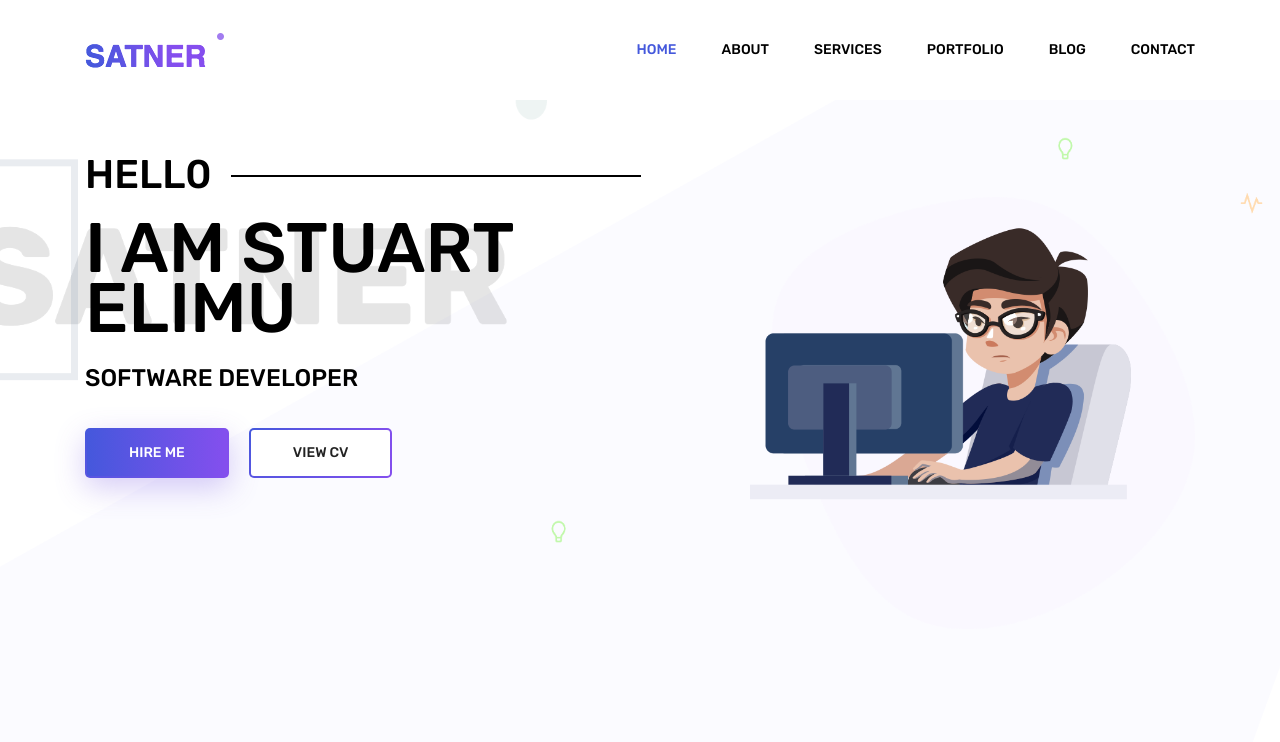
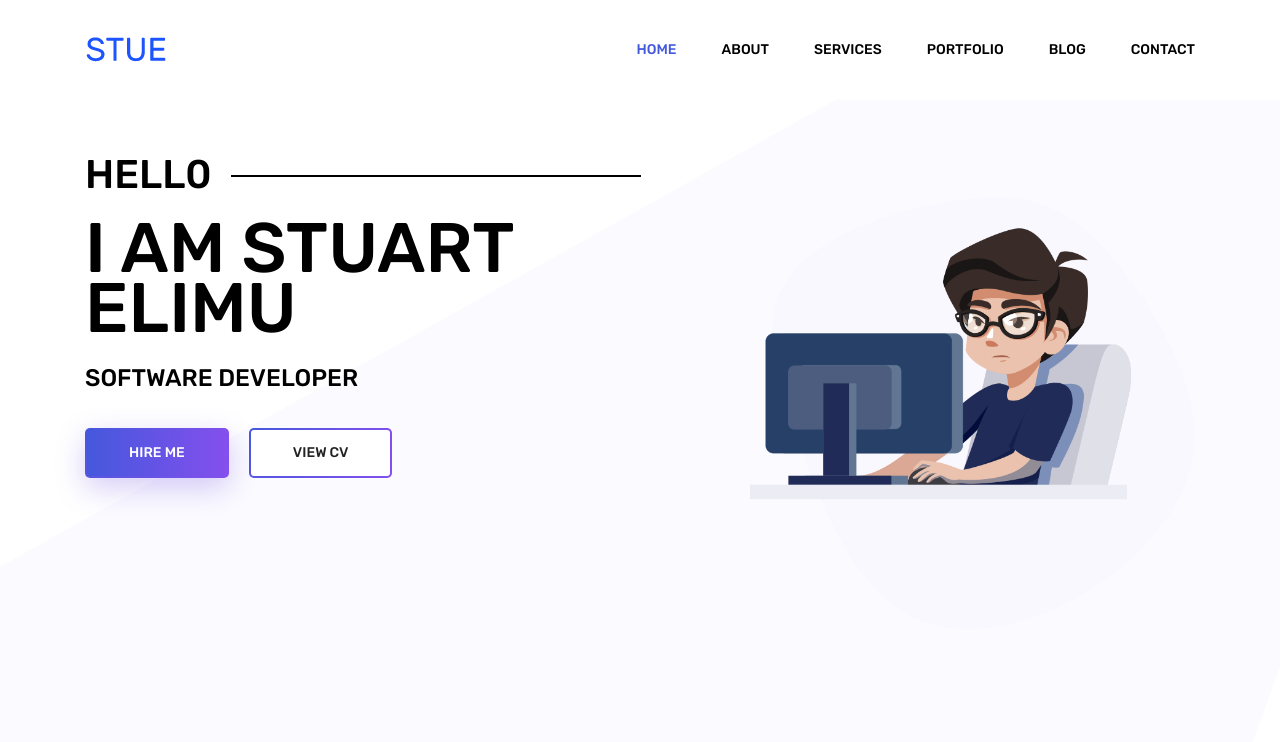
Before and after one commit to stuartelimu/satner, a Django app: page / in a window 1280 px wide. Shown: the top 742 px of the page. Run offline with Django 3.2, Linux system fonts and the light colour scheme; data that the repository does not hold is empty; some libraries are stand-ins or nearby versions.

Commit message:
add logo

```diff
--- a/templates/base.html
+++ b/templates/base.html
@@ -25,7 +25,7 @@
       <nav class="navbar navbar-expand-lg navbar-light">
         <div class="container">
           <!-- Brand and toggle get grouped for better mobile display -->
-          <a class="navbar-brand logo_h" href="index.html"><img src="{% static 'img/logo.png' %}" alt=""></a>
+          <a class="navbar-brand logo_h" href="/"><img src="{% static 'img/logoooo.png' %}" alt=""></a>
           <button class="navbar-toggler" type="button" data-toggle="collapse" data-target="#navbarSupportedContent"
             aria-controls="navbarSupportedContent" aria-expanded="false" aria-label="Toggle navigation">
             <span class="icon-bar"></span>
@@ -59,7 +59,7 @@
           <div class="footer_top flex-column">
             <div class="footer_logo">
               <a href="#">
-                <img src="{% static 'img/logo.png' %}" alt="">
+                <img src="{% static 'img/logoooo.png' %}" alt="">
               </a>
               <h4>Follow Me</h4>
             </div>
--- a/templates/index.html
+++ b/templates/index.html
@@ -5,7 +5,7 @@
 {% block content %}
 
 	<!--================ Start Home Banner Area =================-->
-	<section class="home_banner_area">
+	<section class="home_banner_area" style="background: none">
 		<div class="banner_inner">
 			<div class="container">
 				<div class="row">
```
Also changed, not shown: static/img/logoooo.png (added).
